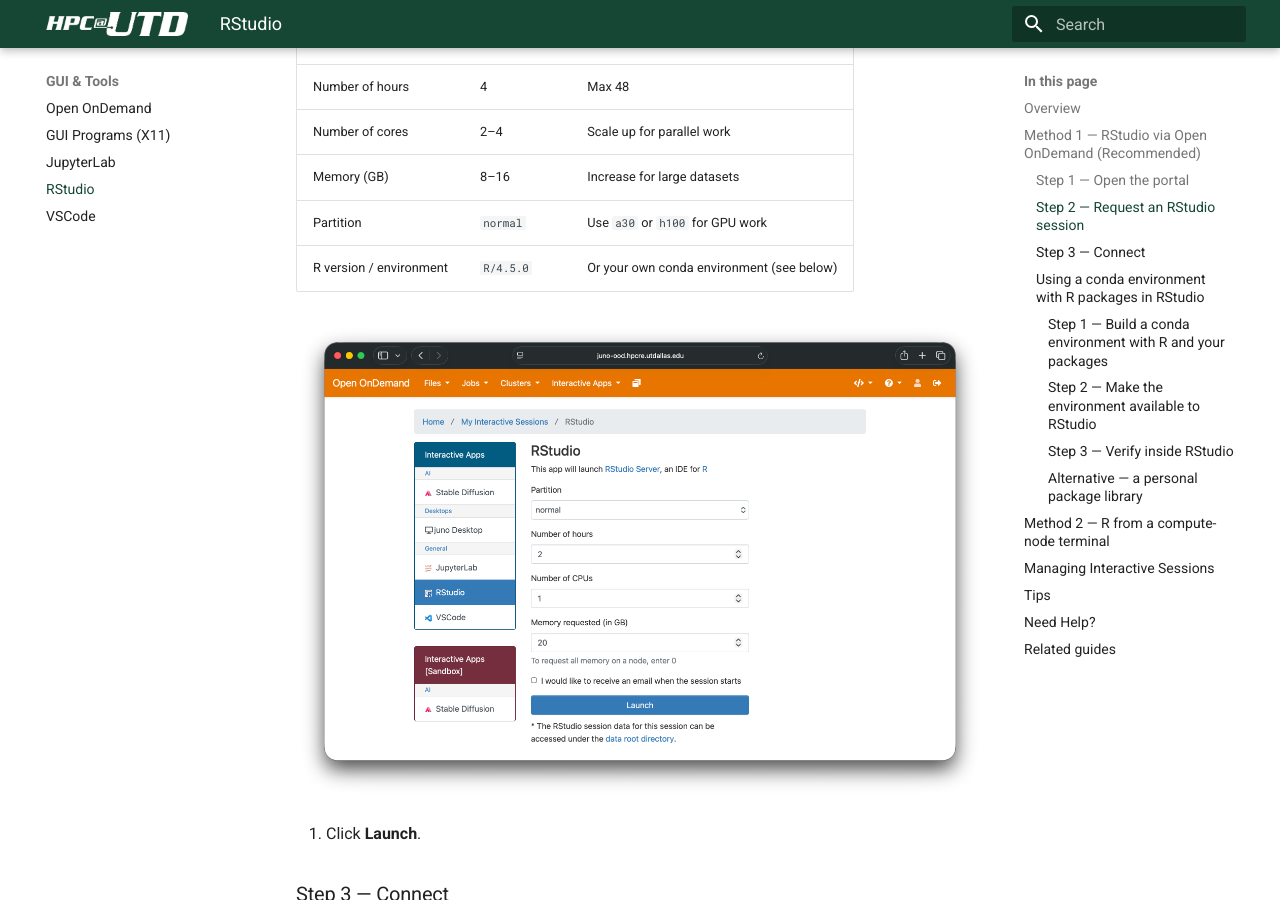
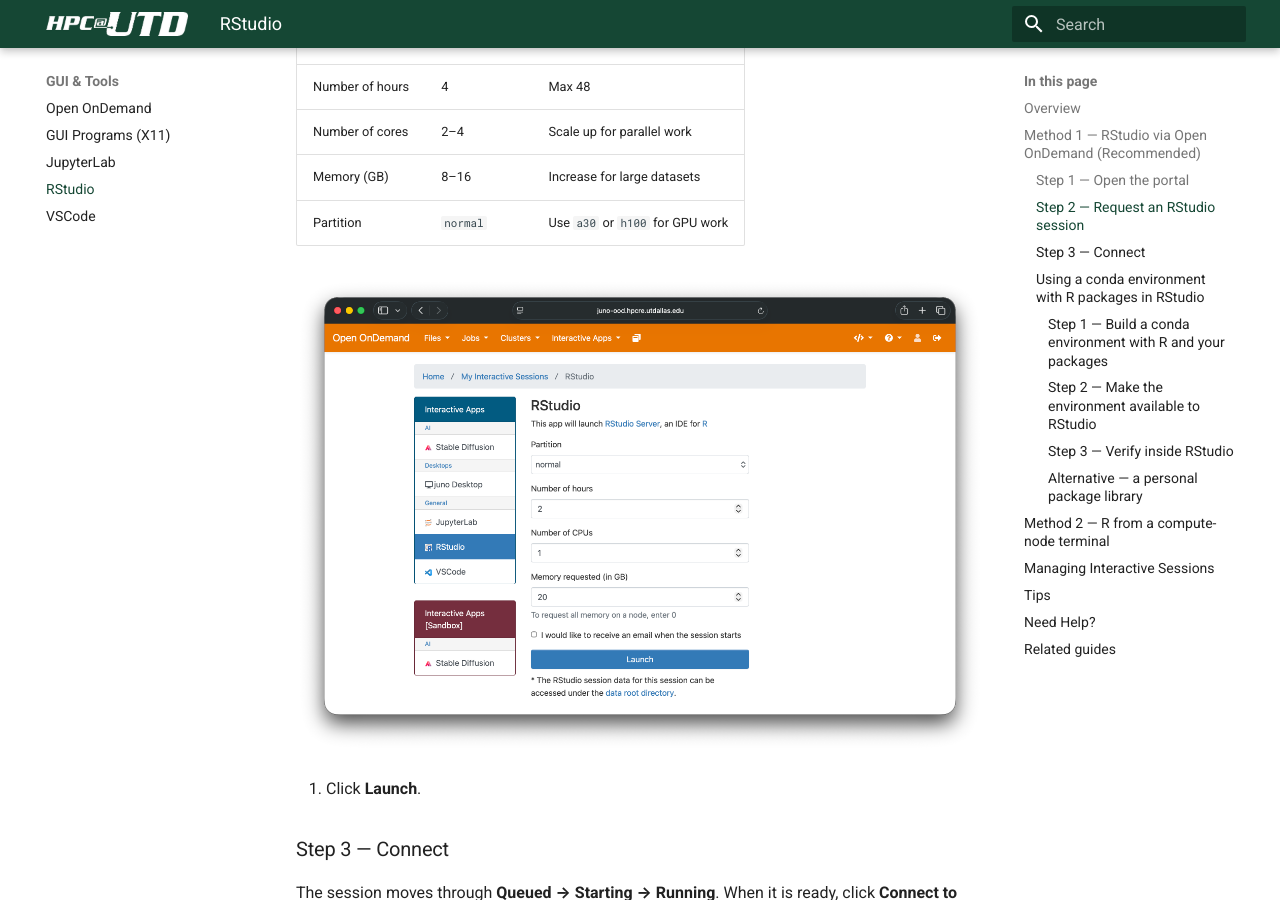
Before and after one commit to utdal/Juno-user-guide, an MkDocs documentation site: the page built from docs/gui-and-tools/rstudio.md, in a window 1280 px wide and 900 px high, scrolled down 1089 px. Built offline with MkDocs 1.6.1 and Material for MkDocs 9.7.7, drawn with Linux system fonts in a browser that asks for light colours.

Commit message:
RStudio edit

```diff
--- a/docs/gui-and-tools/rstudio.md
+++ b/docs/gui-and-tools/rstudio.md
@@ -35,7 +35,6 @@
    | Number of cores | 2–4 | Scale up for parallel work |
    | Memory (GB) | 8–16 | Increase for large datasets |
    | Partition | `normal` | Use `a30` or `h100` for GPU work |
-   | R version / environment | `R/4.5.0` | Or your own conda environment (see below) |
 
    <!-- SCREENSHOT PLACEHOLDER: RStudio launch form -->
    ![Screenshot of the RStudio Server launch form in Open OnDemand showing the hours, cores, memory, partition, and R version/environment fields.](../images/screenshot-ood-rstudio-launch-form.png)
```
